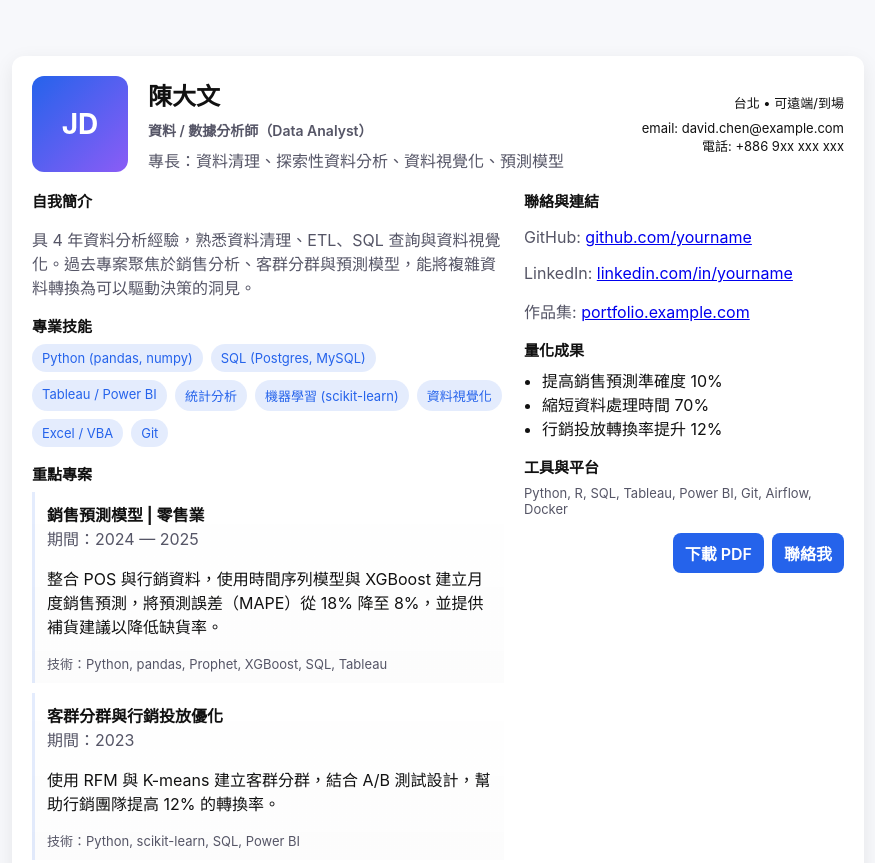
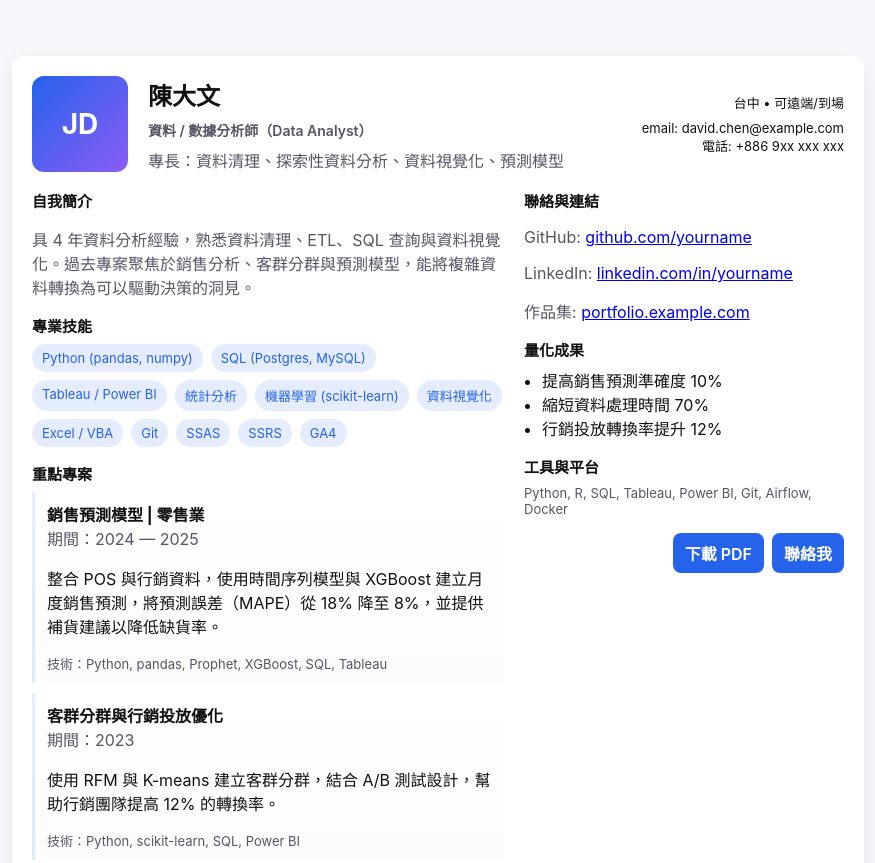
Before and after one commit to Circle2026/mygithub, a plain HTML site: page index.html in a window 1280 px wide. Shown: the top 863 px of the page, without its empty margins (202-1077 px from the left). Drawn offline with Linux system fonts and the light colour scheme.

Commit message:
改名字信箱之後改台中

```diff
--- a/index.html
+++ b/index.html
@@ -42,7 +42,7 @@
 					<div class="muted">專長：資料清理、探索性資料分析、資料視覺化、預測模型</div>
 				</div>
 				<div class="meta">
-					<div>台北 • 可遠端/到場</div>
+					<div>台中 • 可遠端/到場</div>
 					<div style="margin-top:8px">email: david.chen@example.com</div>
 					<div>電話: +886 9xx xxx xxx</div>
 				</div>
@@ -66,6 +66,9 @@
 							<span class="skill">資料視覺化</span>
 							<span class="skill">Excel / VBA</span>
 							<span class="skill">Git</span>
+                            <span class="skill">SSAS</span>
+                            <span class="skill">SSRS</span>
+                            <span class="skill">GA4</span>
 						</div>
 					</section>
 
```
